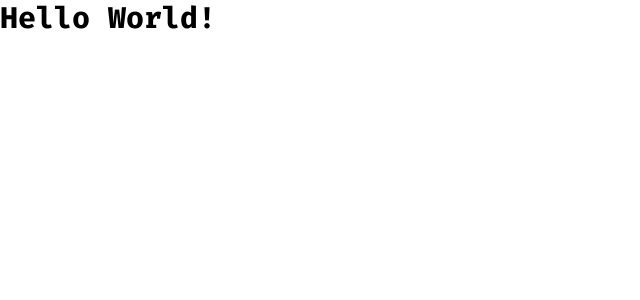
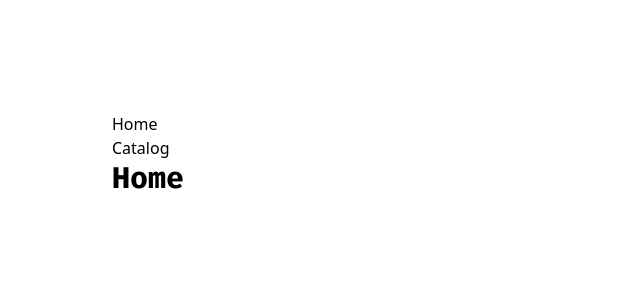
Before and after one commit to TimiPashov/ReactSellCars, a React (Vite) app in the folder ReactSellCars/: page / in a window 1280 px wide. Shown: the top 300 px of the page, without its empty margins (0-640 px from the left). Built offline with nearby package versions, Linux system fonts and the light colour scheme.

Commit message:
create simple nav with simple catalog and home components, install router and Link

```diff
--- a/ReactSellCars/package.json
+++ b/ReactSellCars/package.json
@@ -11,7 +11,8 @@
   },
   "dependencies": {
     "react": "^18.2.0",
-    "react-dom": "^18.2.0"
+    "react-dom": "^18.2.0",
+    "react-router-dom": "^6.23.0"
   },
   "devDependencies": {
     "@types/react": "^18.2.66",
--- a/ReactSellCars/src/App.tsx
+++ b/ReactSellCars/src/App.tsx
@@ -1,15 +1,20 @@
+import { Route, Routes } from "react-router-dom";
 
-
-import './App.css'
+import "./App.css";
+import Home from "./components/Home/Home";
+import { Nav } from "./components/Nav/Nav";
 
 function App() {
+  return (
+      <div className="p-28">
+        <Nav />
+        <Routes>
+          <Route path="/" element={<Home />} />
+          <Route path="/cars" element={<h1>Cars</h1>} />
+        </Routes>
+      </div>
 
-
-  return (
-    <>
-      <h1 className='text-3xl font-bold font-fira-code'>Hello World!</h1>
-    </>
-  )
+  );
 }
 
-export default App
+export default App;
--- /dev/null
+++ b/ReactSellCars/src/components/Catalog/Catalog.tsx
@@ -0,0 +1,9 @@
+
+
+export default function Catalog() {
+    return (
+        <div>
+            <h1 className='text-3xl font-bold font-fira-code'>Catalog</h1>
+        </div>
+    )
+}
--- /dev/null
+++ b/ReactSellCars/src/components/Home/Home.tsx
@@ -0,0 +1,7 @@
+export default function Home() {
+    return (
+        <div>
+            <h1 className='text-3xl font-bold font-fira-code'>Home</h1>
+        </div>
+    )
+}
--- /dev/null
+++ b/ReactSellCars/src/components/Nav/Nav.tsx
@@ -0,0 +1,16 @@
+import {  NavLink } from "react-router-dom";
+
+export function Nav() {
+  return (
+    <div>
+      <ul>
+        <li>
+          <NavLink to="/">Home</NavLink>
+        </li>
+        <li>
+          <NavLink to="/cars">Catalog</NavLink>
+        </li>
+      </ul>
+    </div>
+  );
+}
--- /dev/null
+++ b/ReactSellCars/src/environments/environment.ts
@@ -0,0 +1 @@
+export const BASE_URL = 'https://my-express-api-one.vercel.app'
--- /dev/null
+++ b/ReactSellCars/src/services/carService.ts
@@ -0,0 +1,8 @@
+import { BASE_URL } from "../environments/environment";
+
+export async function getAllCars() {
+    const response = await fetch(`${BASE_URL}/cars`);
+    const cars = await response.json();
+    return cars
+
+}
```
Also changed, not shown: ReactSellCars/src/main.tsx (+4 -3 lines), ReactSellCars/src/types/Car.ts (added, +14 -0 lines), 1 other file (tests, documents, lock files or other folders).
